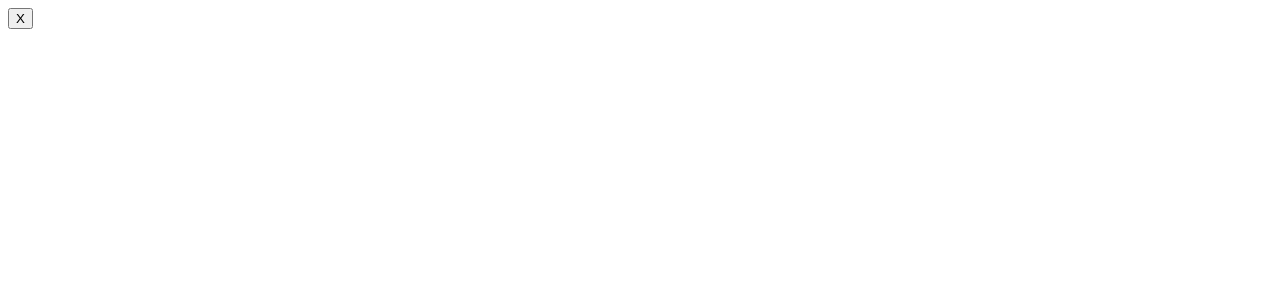
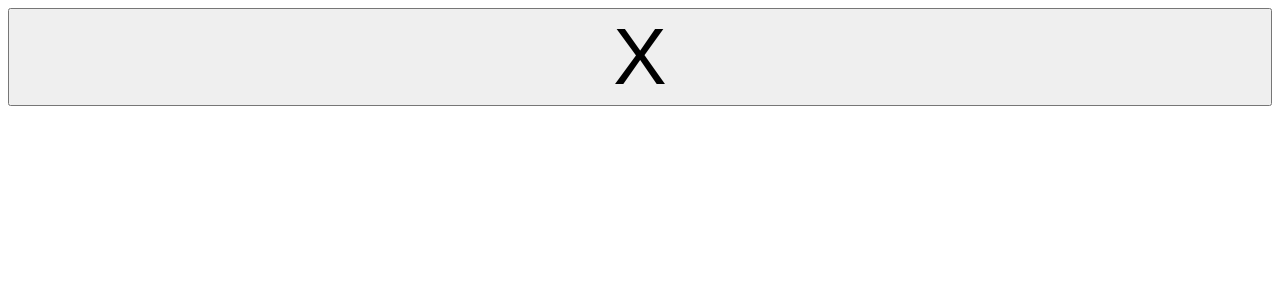
Before and after one commit to itsswill/tic-tac-toe, an Angular app: page / in a window 1280 px wide. Shown: the top 300 px of the page. Built offline with nearby package versions, Linux system fonts and the light colour scheme.

Commit message:
updated the value and styling of each square

```diff
--- a/src/app/components/square/square.component.html
+++ b/src/app/components/square/square.component.html
@@ -1 +1,4 @@
-<button>{{ value }}</button>
+
+<button nbButton *ngIf="!value">{{ value }}</button>
+<button nbButton hero status="success" *ngIf="value == 'X'">{{ value }}</button>
+<button nbButton hero status="info" *ngIf="value == 'O'">{{ value }}</button>
--- a/src/app/components/square/square.component.scss
+++ b/src/app/components/square/square.component.scss
@@ -0,0 +1,5 @@
+button {
+  width: 100%;
+  height: 100%;
+  font-size: 5em;
+}
--- a/src/app/components/square/square.component.ts
+++ b/src/app/components/square/square.component.ts
@@ -6,5 +6,9 @@ import {Component, Input} from '@angular/core';
   styleUrls: ['./square.component.scss']
 })
 export class SquareComponent {
- @Input() value: 'X' | 'O';
+
+  /**
+   * the value of each square!!!
+   */
+  @Input() value: 'X' | 'O';
 }
```
